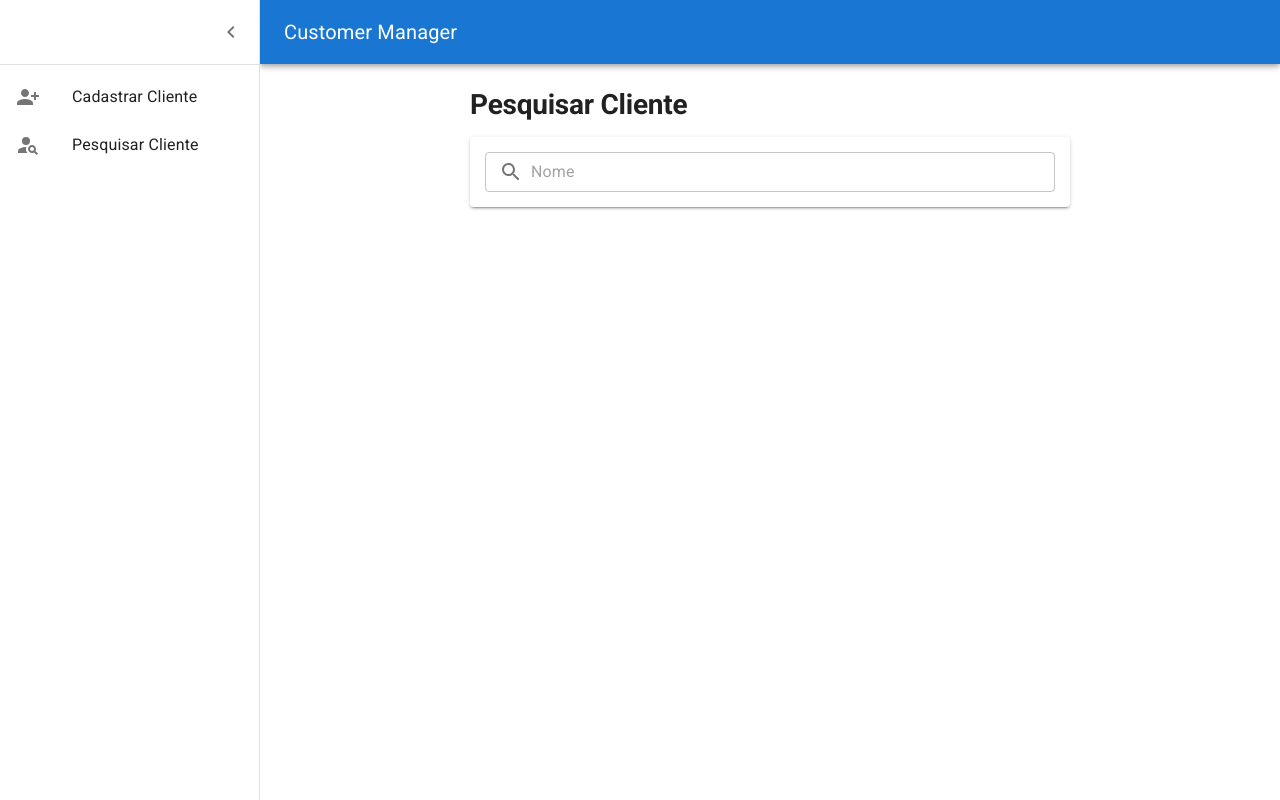
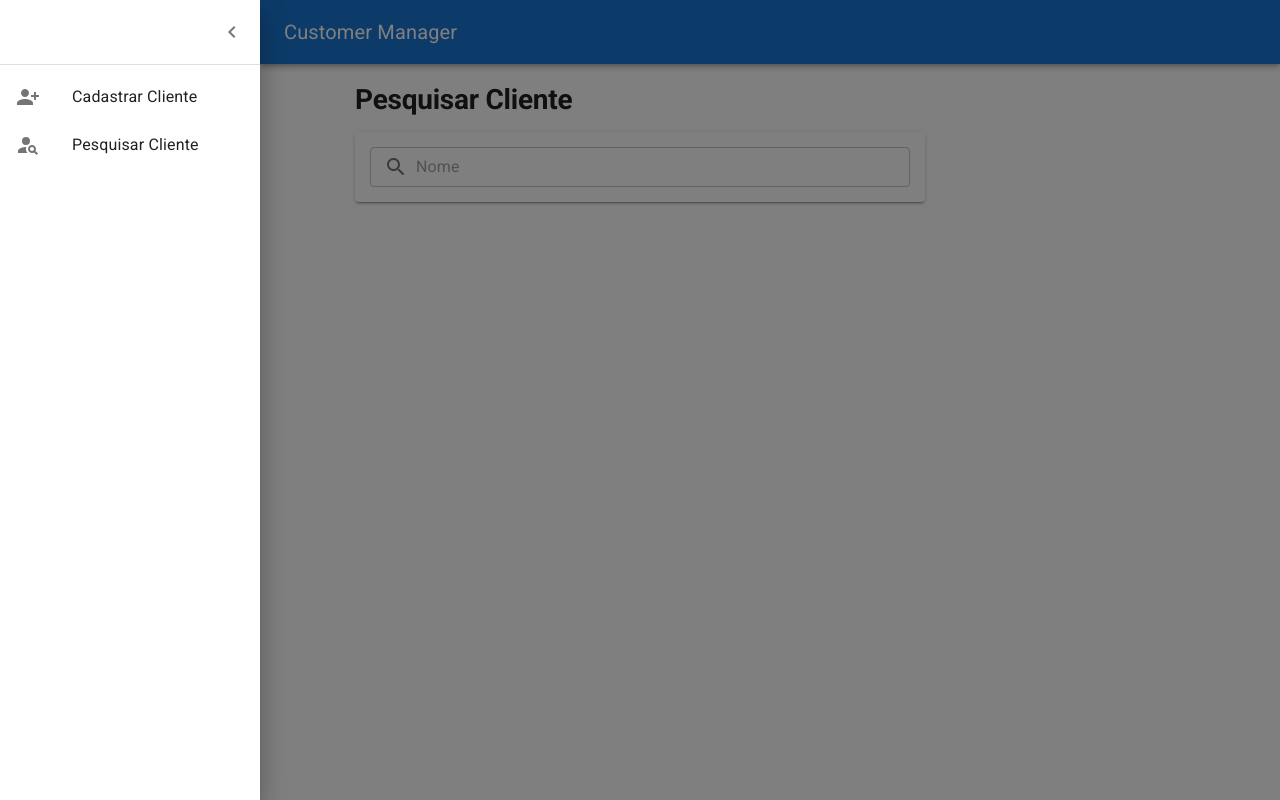
Before and after one commit to drewdomi/CustomerManager-client, a React (Vite) app: page /search in a window 1280 px wide. Both pictures are taken after a click on the button "Abrir Menu". Built offline with nearby package versions, Linux system fonts and the light colour scheme.

Commit message:
refactor: semantical names & FormInput Component

```diff
--- a/package.json
+++ b/package.json
@@ -8,7 +8,8 @@
     "dev": "vite",
     "build": "tsc && vite build",
     "lint": "eslint src --ext ts,tsx --report-unused-disable-directives --max-warnings 0",
-    "preview": "vite preview"
+    "preview": "vite preview",
+    "server": "json-server --watch src/data/db.json"
   },
   "dependencies": {
     "@emotion/react": "^11.11.1",
--- a/src/components/CpfInput.tsx
+++ /dev/null
@@ -1,33 +0,0 @@
-import { TextField } from "@mui/material";
-import InputMask from "react-input-mask";
-
-type InputCpfProps = {
-  value?: string,
-  label?: string,
-  error?: boolean,
-  onChange?: (event: React.ChangeEvent<HTMLInputElement>) => void,
-};
-
-function CpfInput({ label, value, error, onChange }: InputCpfProps) {
-  return (
-    <InputMask
-      mask="999.999.999-99"
-      maskPlaceholder=""
-      value={value}
-      onChange={onChange}
-    >
-      <TextField
-        label={label}
-        size="small"
-        type="text"
-        required
-        error={error}
-        sx={{
-          flexGrow: 1
-        }}
-      />
-    </InputMask>
-  );
-}
-
-export default CpfInput;
--- a/src/components/CustomerForm.tsx
+++ b/src/components/CustomerForm.tsx
@@ -1,11 +1,12 @@
 import React, { useState } from 'react';
-import { Paper, Button, FormControl, TextField, Box, Typography } from "@mui/material";
-import CpfInput from './CpfInput';
+import { Paper, Button, FormControl, Box } from "@mui/material";
 import isValidCPF from '../snippets/isValidCpf';
 import Alert from './Alert';
 import DoneRoundedIcon from '@mui/icons-material/DoneRounded';
 import DeleteOutlineRoundedIcon from '@mui/icons-material/DeleteOutlineRounded';
 import api from '../services/api';
+import Title from './Title';
+import FormInput from './FormInput';
 
 function CustomerForm() {
   const [name, setName] = useState("");
@@ -18,7 +19,7 @@ function CustomerForm() {
     event.preventDefault();
     if (!errorCpf) {
       alertHandleOpen();
-      api.post("",{name, email, cpf, birthday})
+      api.post("", { name, email, cpf, birthday });
     }
   }
 
@@ -45,22 +46,10 @@ function CustomerForm() {
   };
 
   return (
-    <Box
-      sx={{
-        display: "flex",
-        flexDirection: "column",
-        maxWidth: "600px",
-        margin: "auto",
-        gap: "15px",
-      }}
-    >
-      <Typography
-        variant='h2'
-        fontSize="28px"
-        fontWeight="Bold"
-      >
+    <>
+      <Title>
         Cadastrar Cliente
-      </Typography>
+      </Title>
       <Paper
         elevation={2}
         sx={{
@@ -76,18 +65,14 @@ function CustomerForm() {
             gap: "10px",
           }}
         >
-          <TextField
+          <FormInput
             label="Nome"
-            size='small'
             onChange={e => setName(e.target.value)}
-            required
           />
-          <TextField
-            label="E-mail"
-            size='small'
+          <FormInput
+            label="E-Mail"
+            type="email"
             onChange={e => setEmail(e.target.value)}
-            type="email"
-            required
           />
           <Box
             sx={{
@@ -96,22 +81,16 @@ function CustomerForm() {
               gap: "10px",
             }}
           >
-            <CpfInput
+            <FormInput
               label="CPF"
-              onChange={event => handleCpf(event.target.value)}
+              type="cpf"
+              onChange={e => handleCpf(e.target.value)}
               error={errorCpf}
-
             />
-            <TextField
+            <FormInput
               label="Data de Nascimento"
-              InputLabelProps={{ shrink: true }}
-              size="small"
+              type="date"
               onChange={e => setBirthday(e.target.value)}
-              type="date"
-              required
-              sx={{
-                flexGrow: 1
-              }}
             />
           </Box>
           <Box
@@ -142,7 +121,7 @@ function CustomerForm() {
         alertToggleOpen={alertToggleOpen}
         alertTitle={`Cliente Cadastrado com Sucesso`}
       />
-    </Box>
+    </>
   );
 }
 
--- a/src/components/CustomerSearch.tsx
+++ b/src/components/CustomerSearch.tsx
@@ -1,24 +1,13 @@
-import { Paper, Typography, Box, FormControl, TextField, InputAdornment } from "@mui/material";
-import SearchRoundedIcon from '@mui/icons-material/SearchRounded';
+import { Paper, FormControl } from "@mui/material";
+import Title from "./Title";
+import FormInput from "./FormInput";
 
 function CustomerSearch() {
   return (
-    <Box
-      sx={{
-        display: "flex",
-        flexDirection: "column",
-        maxWidth: "600px",
-        margin: "auto",
-        gap: "15px",
-      }}
-    >
-      <Typography
-        variant='h2'
-        fontSize="28px"
-        fontWeight="Bold"
-      >
+    <>
+      <Title>
         Pesquisar Cliente
-      </Typography>
+      </Title>
       <Paper
         elevation={2}
         sx={{
@@ -33,21 +22,13 @@ function CustomerSearch() {
             flexGrow: 1,
           }}
         >
-          <TextField
-            placeholder="Nome"
-            size='small'
-            onChange={e => console.log(e.target.value)}
-            InputProps={{
-              startAdornment: (
-                <InputAdornment position="start">
-                  <SearchRoundedIcon />
-                </InputAdornment>
-              ),
-            }}
+          <FormInput
+            label="Nome"
+            type="search"
           />
         </FormControl>
       </Paper>
-    </Box>
+    </>
   );
 }
 
--- /dev/null
+++ b/src/components/FormInput.tsx
@@ -0,0 +1,83 @@
+import { InputAdornment, TextField } from "@mui/material";
+import SearchRoundedIcon from '@mui/icons-material/SearchRounded';
+import InputMask from "react-input-mask";
+
+
+type FormInputProps = {
+  value?: string,
+  label: string,
+  type?: string,
+  error?: boolean,
+  onChange?: (event: React.ChangeEvent<HTMLInputElement>) => void,
+};
+
+function FormInput({ value, label, type = "text", error, onChange }: FormInputProps) {
+  if (type === "cpf") {
+    return (
+      <InputMask
+        mask="999.999.999-99"
+        maskPlaceholder=""
+        value={value}
+        onChange={onChange}
+      >
+        <TextField
+          label={label}
+          size="small"
+          type="text"
+          required
+          error={error}
+          sx={{
+            flexGrow: 1
+          }}
+        />
+      </InputMask>
+    );
+  }
+  if (type === "date") {
+    return (
+      <TextField
+        label={label}
+        InputLabelProps={{ shrink: true }}
+        size="small"
+        onChange={onChange}
+        type={type}
+        required
+        sx={{
+          flexGrow: 1
+        }}
+      />
+    );
+  }
+  if (type === "search") {
+    return (
+      <TextField
+        type={type}
+        placeholder={label}
+        size='small'
+        onChange={onChange}
+        InputProps={{
+          startAdornment: (
+            <InputAdornment position="start">
+              <SearchRoundedIcon />
+            </InputAdornment>
+          ),
+        }}
+      />
+    );
+  }
+  return (
+    <TextField
+      label={label}
+      size='small'
+      onChange={onChange}
+      type={type}
+      error={error}
+      required
+      sx={{
+        flexGrow: 1
+      }}
+    />
+  );
+}
+
+export default FormInput;
--- a/src/components/Layout.tsx
+++ b/src/components/Layout.tsx
@@ -1,15 +1,26 @@
-import SideBar from "./Drawer";
+import { Box } from "@mui/material";
+import SideBar from "./SideBar";
 
 type PropsTypes = {
-  children: JSX.Element
+  children: JSX.Element;
+};
+
+function Layout({ children }: PropsTypes) {
+  return (
+    <Box
+      sx={{
+        display: "flex",
+        flexDirection: "column",
+        maxWidth: "600px",
+        margin: "auto",
+        gap: "15px",
+        padding: "20px 15px 0"
+      }}
+    >
+      <SideBar />
+      {children}
+    </Box>
+  );
 }
 
-function Layout({children}: PropsTypes){
-  return(
-    <SideBar>
-    {children}
-    </SideBar>
-  )
-}
-
-export default Layout
+export default Layout;
--- a/src/components/Drawer.tsx
+++ b/src/components/SideBar.tsx
@@ -20,10 +20,6 @@ import PersonSearchIcon from '@mui/icons-material/PersonSearch';
 import PersonAddAlt1Icon from '@mui/icons-material/PersonAddAlt1';
 
 const drawerWidth = 260;
-
-type PropsTypes = {
-  children: JSX.Element;
-};
 
 const Main = styled('main', { shouldForwardProp: (prop) => prop !== 'open' })<{
   open?: boolean;
@@ -81,7 +77,6 @@ interface ListItemLinkProps {
 
 function ListItemLink(props: ListItemLinkProps) {
   const { icon, primary, to } = props;
-
   return (
     <ListItemButton href={to}>
       <ListItemIcon>{icon}</ListItemIcon>
@@ -90,8 +85,7 @@ function ListItemLink(props: ListItemLinkProps) {
   );
 }
 
-
-export default function SideBar({ children }: PropsTypes) {
+export default function SideBar() {
   const theme = useTheme();
   const [open, setOpen] = React.useState(false);
 
@@ -131,7 +125,7 @@ export default function SideBar({ children }: PropsTypes) {
             boxSizing: 'border-box',
           },
         }}
-        variant="persistent"
+        variant="temporary"
         anchor="left"
         open={open}
       >
@@ -154,8 +148,6 @@ export default function SideBar({ children }: PropsTypes) {
         </List>
       </Drawer>
       <Main open={open}>
-        <DrawerHeader />
-        {children}
       </Main>
     </Box>
   );
--- /dev/null
+++ b/src/components/Title.tsx
@@ -0,0 +1,19 @@
+import { Typography } from "@mui/material";
+
+type TitleProps = {
+  children: string;
+};
+
+function Title({ children }: TitleProps) {
+  return (
+    <Typography
+      variant='h2'
+      fontSize="28px"
+      fontWeight="Bold"
+    >
+      {children}
+    </Typography>
+  );
+}
+
+export default Title;
```
